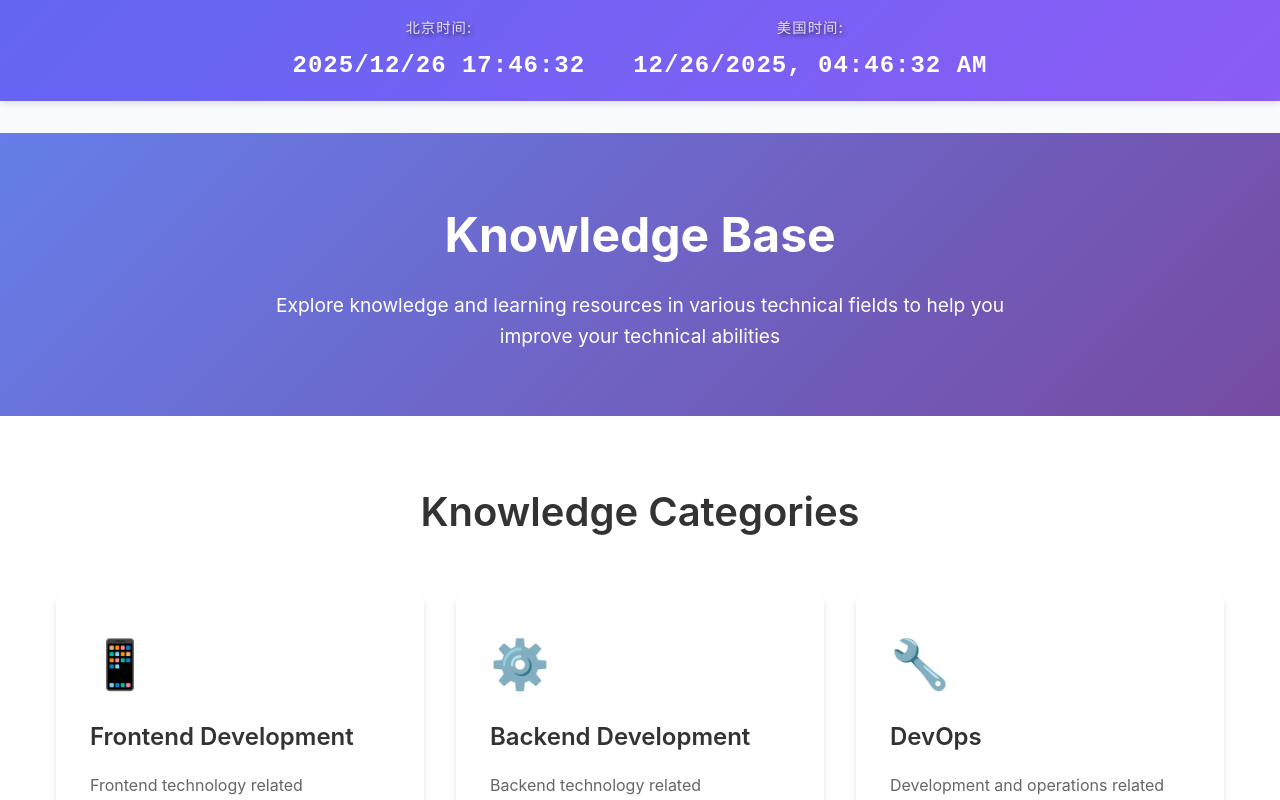
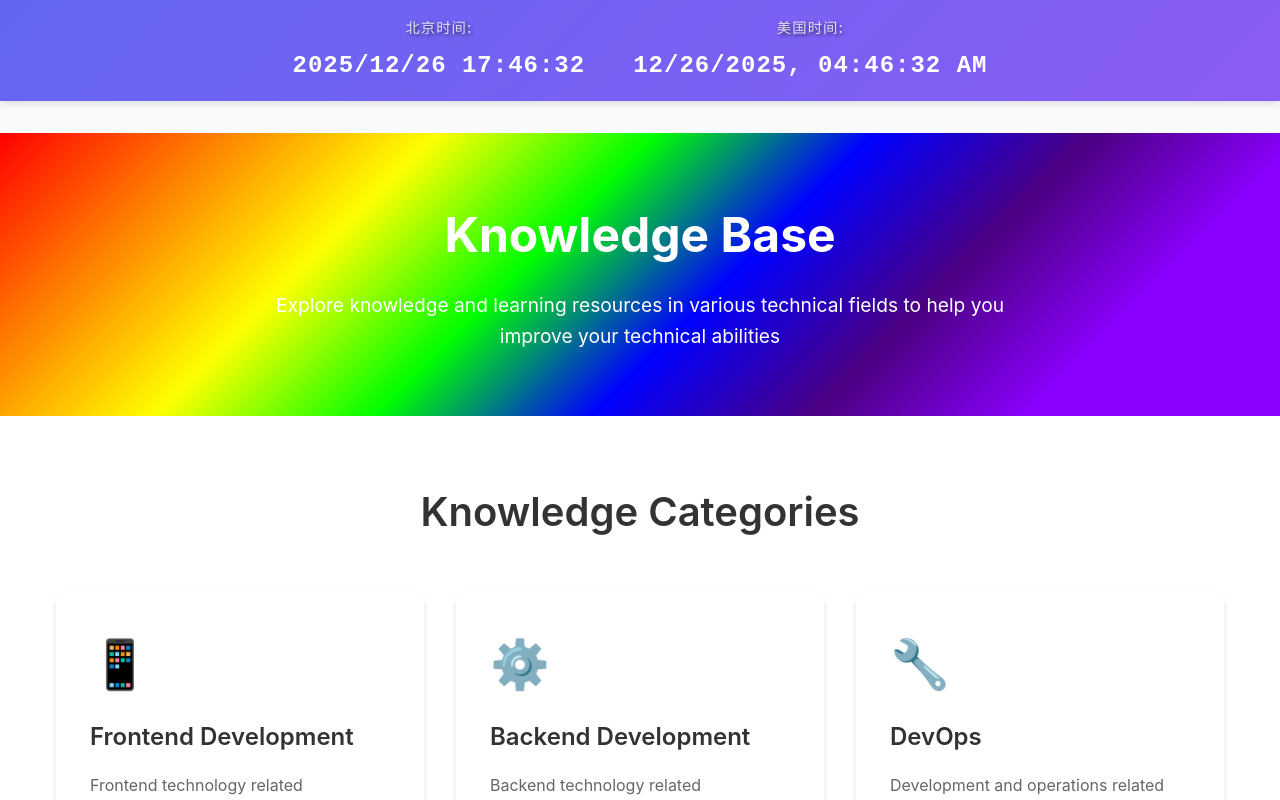
Before and after one commit to tianxin8848/tianxin-introduction, a React (Vite) app: page /knowledge-base in a window 1280 px wide. Shown: the top 800 px of the page. Built offline with nearby package versions, Linux system fonts and the light colour scheme.

Commit message:
修改知识库页面背景为七色彩虹，每小时切换一次

```diff
--- a/src/pages/KnowledgeBase/index.css
+++ b/src/pages/KnowledgeBase/index.css
@@ -4,10 +4,10 @@
 }
 
 .knowledge-hero {
-  background: linear-gradient(135deg, #667eea 0%, #764ba2 100%);
   color: white;
   padding: 4rem 0;
   text-align: center;
+  transition: background 1s ease-in-out;
 }
 
 .knowledge-hero .container {
--- a/src/pages/KnowledgeBase/index.jsx
+++ b/src/pages/KnowledgeBase/index.jsx
@@ -1,10 +1,32 @@
-import { useState } from 'react'
+import { useState, useEffect } from 'react'
 import { Link } from 'react-router-dom'
 import { useTranslation } from 'react-i18next'
 import './index.css'
 
 function KnowledgeBase() {
   const { t } = useTranslation()
+
+  // 彩虹色数组
+  const rainbowColors = [
+    'linear-gradient(135deg, #ff0000 0%, #ff7f00 14%, #ffff00 28%, #00ff00 42%, #0000ff 56%, #4b0082 70%, #8b00ff 84%)',
+    'linear-gradient(135deg, #8b00ff 0%, #ff0000 14%, #ff7f00 28%, #ffff00 42%, #00ff00 56%, #0000ff 70%, #4b0082 84%)',
+    'linear-gradient(135deg, #4b0082 0%, #8b00ff 14%, #ff0000 28%, #ff7f00 42%, #ffff00 56%, #00ff00 70%, #0000ff 84%)',
+    'linear-gradient(135deg, #0000ff 0%, #4b0082 14%, #8b00ff 28%, #ff0000 42%, #ff7f00 56%, #ffff00 70%, #00ff00 84%)',
+    'linear-gradient(135deg, #00ff00 0%, #0000ff 14%, #4b0082 28%, #8b00ff 42%, #ff0000 56%, #ff7f00 70%, #ffff00 84%)',
+    'linear-gradient(135deg, #ffff00 0%, #00ff00 14%, #0000ff 28%, #4b0082 42%, #8b00ff 56%, #ff0000 70%, #ff7f00 84%)',
+    'linear-gradient(135deg, #ff7f00 0%, #ffff00 14%, #00ff00 28%, #0000ff 42%, #4b0082 56%, #8b00ff 70%, #ff0000 84%)'
+  ]
+
+  const [currentColorIndex, setCurrentColorIndex] = useState(0)
+
+  // 每小时切换一次彩虹色
+  useEffect(() => {
+    const interval = setInterval(() => {
+      setCurrentColorIndex((prevIndex) => (prevIndex + 1) % rainbowColors.length)
+    }, 3600000) // 3600000毫秒 = 1小时
+
+    return () => clearInterval(interval)
+  }, [])
 
   // 知识库分类数据
   const categories = [
@@ -87,7 +109,7 @@ function KnowledgeBase() {
 
   return (
     <div className="knowledge-base">
-      <section className="knowledge-hero">
+      <section className="knowledge-hero" style={{ background: rainbowColors[currentColorIndex] }}>
         <div className="container">
           <h1 className="hero-title">{t('knowledgeBase.title')}</h1>
           <p className="hero-description">{t('knowledgeBase.description')}</p>
```
